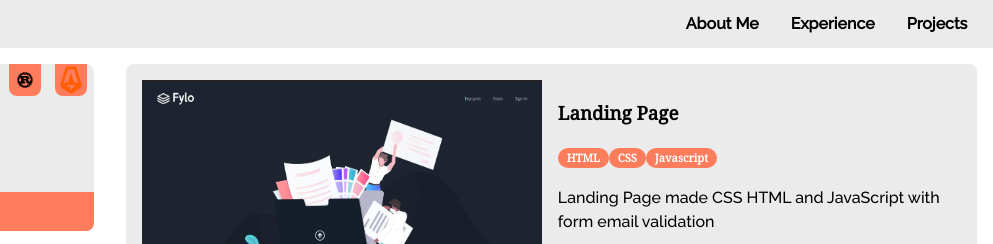
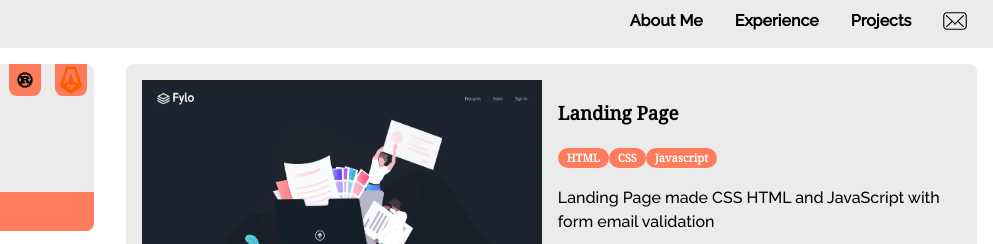
Before and after one commit to surphury/Portfolio, an Astro site: page / in a window 1280 px wide. Shown: the top 244 px of the page, 287-1280 px from the left. Built offline with nearby package versions, Linux system fonts and the light colour scheme; Astro itself is replaced by a stand-in of ours.

Commit message:
feat: send email from header

```diff
--- a/src/components/Header.astro
+++ b/src/components/Header.astro
@@ -12,6 +12,9 @@
 			</li>
 			<li class="header__item">
 				<a rel="search" href="#projects" class="header__link">Projects</a>
+			</li>
+			<li class="header__item">
+				<a class="header__link header__link--email" href="mailto:surphury@gmail.com" title="Send an email"></a>
 			</li>
 		</ul>
 	</nav>
@@ -71,9 +74,25 @@
             transform: scaleX(0);
             transition: transform 400ms;
         }
+
         &:hover::before {
             transform: scaleX(1);
         }
+
+		&--email {
+			&::after {
+				content: "";
+				display: inline-block;
+				overflow: hidden;
+				width: 1.5em;
+				aspect-ratio: 1 / 1;
+				background-color: currentColor;
+				mask-repeat: no-repeat;
+				mask-position-x: center;
+				mask-position-y: center;
+				mask-image: url(/assets/images/icons/mail.svg);
+			}
+		}
     }
 }
 </style>
```
